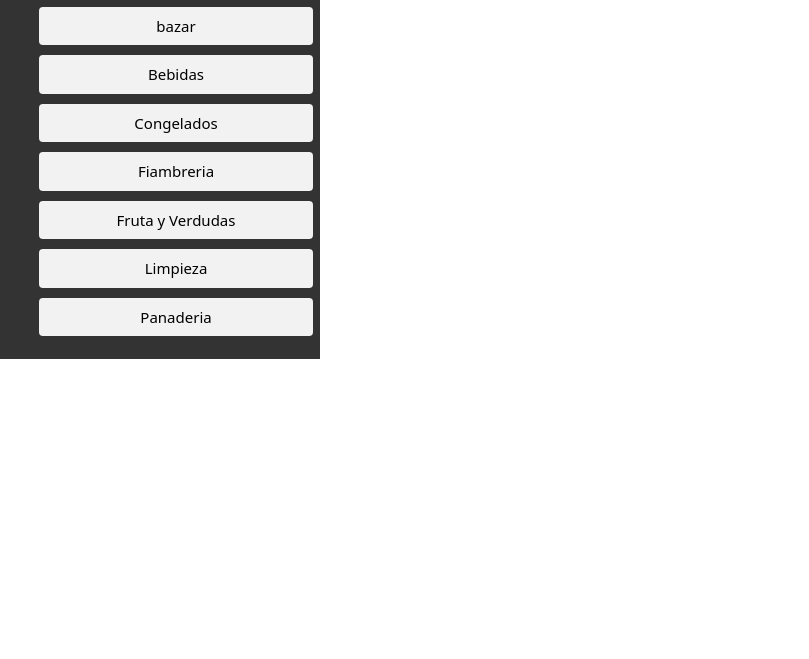
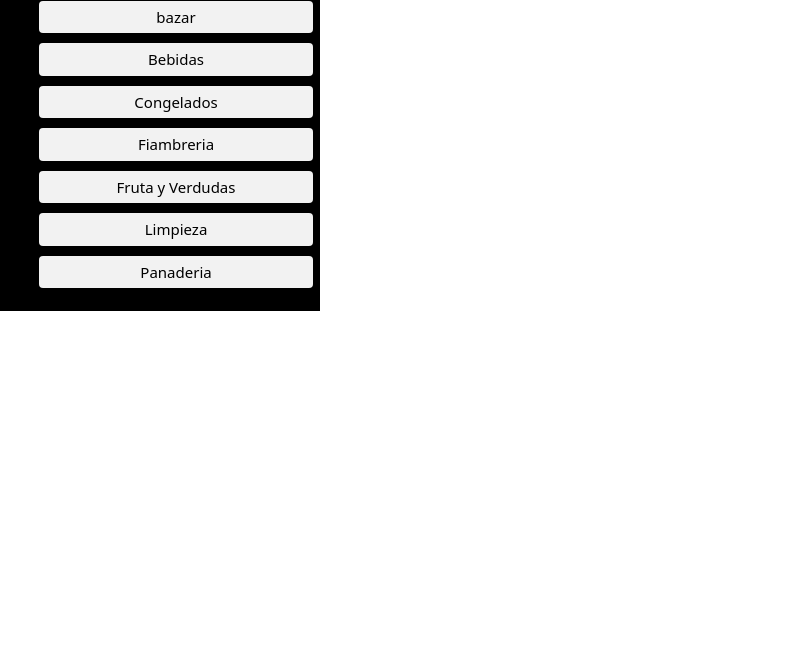
Before and after one commit to franco-maidana/3er-preEntrega-Maidana, a plain HTML site: page index.html in a window 1280 px wide. Shown: the part 141-800 px from the top of the page, without its empty margins (0-809 px from the left). Drawn offline with nearby package versions, Linux system fonts and the light colour scheme.

```diff
--- a/estilos.css
+++ b/estilos.css
@@ -7,7 +7,7 @@
 
 nav {
   align-items: center;
-  background-color: #333;
+  background-color: black;
   color: #fff;
   padding: 2px;
 }
@@ -33,16 +33,16 @@ nav {
 .nav-links li a {
   display: block;
   width: 100%;
-  padding: 8px 16px;
+  padding: 5px;
   background-color: #f2f2f2;
-  color: #000;
+  color: black;
   text-decoration: none;
   border-radius: 4px;
-  transition: background-color 0.3s ease-in-out;
 }
 
 .nav-links li a:hover {
-  background-color: #ddd;
+  background-color: #062ddb;
+  color: white;
 }
 
 .burger {
@@ -83,7 +83,7 @@ nav {
     color: #000;
     text-decoration: none;
     border-radius: 4px;
-    transition: background-color 0.3s ease-in-out;
+    transition: background-color 0.3s ease-in-out
   }
 
   .nav-links li a:hover {
```
